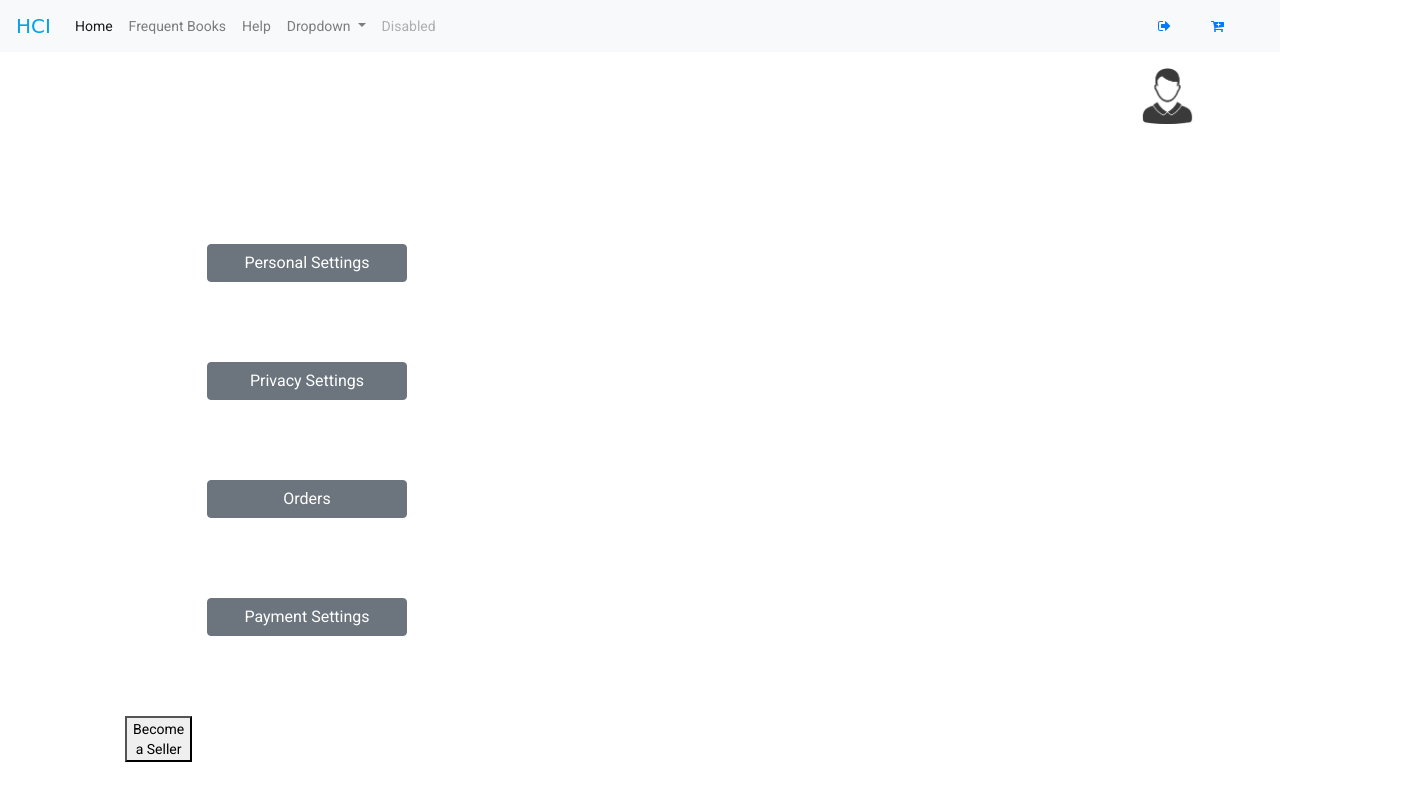
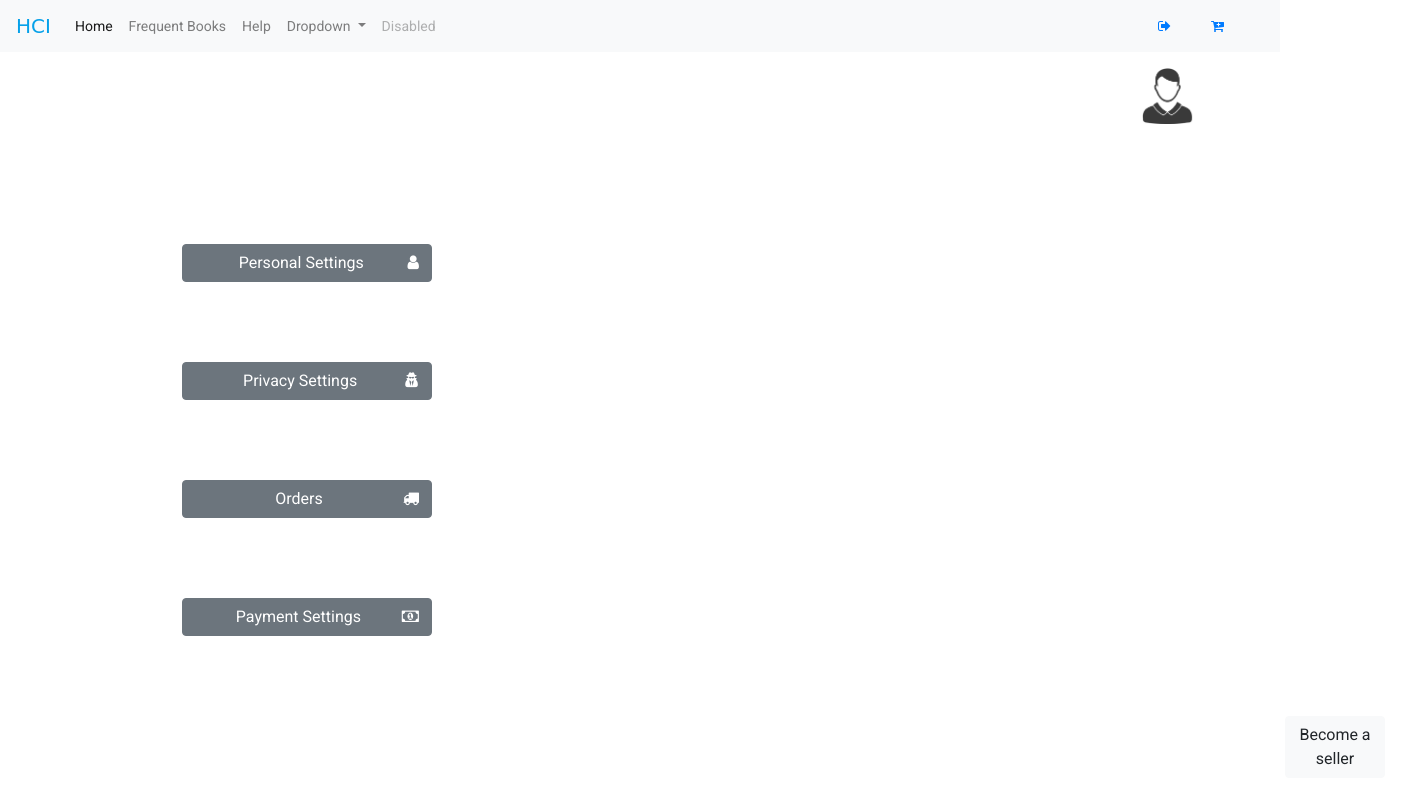
Before and after one commit to charithabw/HCI-2020, an Angular app: page /buyer in a window 1280 px wide. Shown: the top 800 px of the page, 1425 px wide, since content can reach past the window. Built offline with nearby package versions, Linux system fonts and the light colour scheme.

Commit message:
my account_icon

```diff
--- a/src/app/Buyer_component/order-details/order-details.component.html
+++ b/src/app/Buyer_component/order-details/order-details.component.html
@@ -1,3 +1,4 @@
+<div style="margin-top: 10vh; ">
 <meta name="viewport" content="width=device-width, initial-scale=1">
 <!-- Add icon library -->
 <link rel="stylesheet" href="https://cdnjs.cloudflare.com/ajax/libs/font-awesome/4.7.0/css/font-awesome.min.css">
@@ -68,6 +69,6 @@
 
       </table>
 </div>
+</div>
 <br>
 <br>
-<br>
--- a/src/app/Buyer_component/user-profile/user-profile.component.css
+++ b/src/app/Buyer_component/user-profile/user-profile.component.css
@@ -1,3 +1,36 @@
 button{
     margin: 5vh;
 }
+
+
+.path a, .arrow{
+    color: rosybrown;
+}
+.path a:hover{
+    color: royalblue;
+}
+.lastPath a{
+    color: black;
+
+}
+.lastPath{
+    background-color: #F3F5F5;
+    padding: 2vh;
+}
+a {
+    text-transform: uppercase;
+    color: #F4604B;
+
+}
+.myb{
+    border-radius: 55%;
+    padding: 3vh; margin-right: 40%;
+    margin-bottom: 5vh;
+
+}
+.myb:hover{
+   border-radius: 10%;
+   background-color: darkorange;
+   transition: 1s;
+
+}
--- a/src/app/Buyer_component/user-profile/user-profile.component.html
+++ b/src/app/Buyer_component/user-profile/user-profile.component.html
@@ -9,23 +9,22 @@
     </div>
     <div style="width: 40%; fixed: left; text-align: center;">
       <div>
-        <button class="btn btn-secondary" style="width: 200px;" routerLink="/personal">Personal Settings</button>
+        <button class="btn btn-secondary" style="width: 250px;" routerLink="/personal" matTooltip="Edit Personal details">Personal Settings <span style="float: right;"><i class="fa fa-user" aria-hidden="true"></i></span></button>
         <br>
       </div>
       <div>
-        <button class="btn btn-secondary"style="width: 200px;" routerLink="/privacy">Privacy Settings</button>
+        <button class="btn btn-secondary"style="width: 250px;" routerLink="/privacy" matTooltip="Edit privacy details">Privacy Settings <span style="float: right;"><i class="fa fa-user-secret" aria-hidden="true"></i></span></button>
       </div>
       <div>
-        <button class="btn btn-secondary"style="width: 200px;" routerLink="/b_order"> Orders</button>
+        <button class="btn btn-secondary"style="width: 250px;" routerLink="/b_order" matTooltip="Show orders"> Orders <span style="float: right;"><i class="fa fa-truck" aria-hidden="true"></i></span></button>
       </div>
       <div>
-        <button class="btn btn-secondary"style="width: 200px;" routerLink="/payment_methods">Payment Settings</button>
+        <button class="btn btn-secondary"style="width: 250px;" routerLink="/payment_methods" matTooltip="Edit Payment methods">Payment Settings <span style="float: right;"><i class="fa fa-money" aria-hidden="true"></i></span></button>
       </div>
 
 
-    <div style="width: 30%; text-align: center; ">
-      <button>
-        Become a Seller
-      </button>
+    <div style="width: 80%; text-align: center; ">
+
+<button type="button" class="btn btn-light" style="width: 100px; margin-left: 150vh;" >Become a seller</button>
     </div>
   </div>
```
